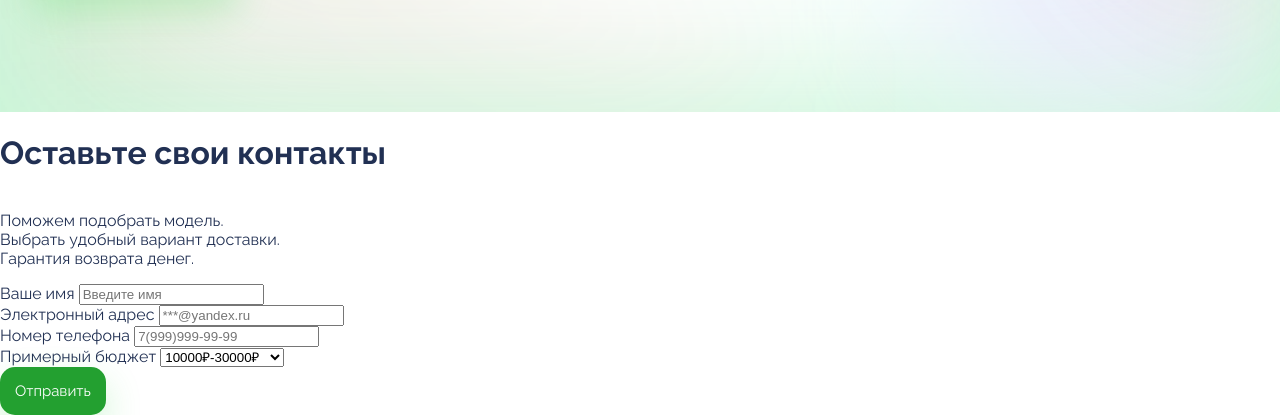
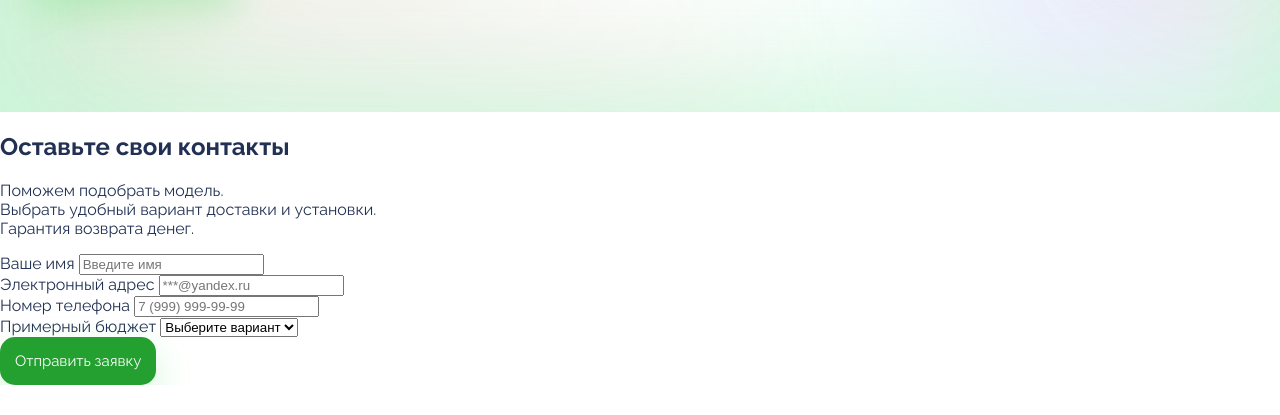
Before and after one commit to 4keko/green-corp-landing, a plain HTML site: page index.html in a window 1280 px wide. Shown: the part 685-1100 px from the top of the page. After the commit the page ends 1070 px from the top, so only its background shows below. Drawn offline with Linux system fonts and the light colour scheme.

Commit message:
Add files via upload

```diff
--- a/index.html
+++ b/index.html
@@ -28,30 +28,36 @@
             </section>
             <section class="form">
                 <div class="form_container">
-                </div>
-            </section>
-            <div>
                 <h1>Оставьте свои контакты</h1>
-                <p><br>Поможем подобрать модель.
-                    <br>Выбрать удобный вариант доставки.
-                    <br>Гарантия возврата денег.</p>
+                <p>
+                    Поможем подобрать модель.<br>
+                    Выбрать удобный вариант доставки и установки.<br>
+                    Гарантия возврата денег.
+                </p>
                 <form>
                     <div class="form__group">
                         <label for="name">Ваше имя</label>
                         <input type="text" placeholder="Введите имя" id="name">
-                        <br><label for="email">Электронный адрес</label>
+                    </div>
+                    <div class="form__group">
+                        <label for="email">Электронный адрес</label>
                         <input type="email" placeholder="***@yandex.ru" id="email">
-                        <br><label for="phone">Номер телефона</label>
-                        <input type="tel" placeholder="7(999)999-99-99" id="phone">
-                        <br><label>Примерный бюджет</label>
-                        <select name="Примерный бюджет">
+                    </div>
+                    <div class="form__group">
+                        <label for="phone">Номер телефона</label>
+                        <input type="tel" placeholder="7 (999) 999-99-99" id="phone">
+                    </div>
+                    <div class="form__group">
+                        <label for="budget">Примерный бюджет</label>
+                        <select name="budget" id="budget">
+                            <option value="" disabled selected>Выберите вариант</option>
                             <option value="10-30">10000₽-30000₽</option>
                             <option value="30-60">30000₽-60000₽</option>
                             <option value="60-100">60000₽-100000₽</option>
                             <option value="100+">100000₽</option>
                         </select>
                     </div>
-                    <button type="submit">Отправить</button>
+                    <button type="submit" class="form__submit">Отправить заявку</button>
                 </form>
             </div>
     </body>
```
